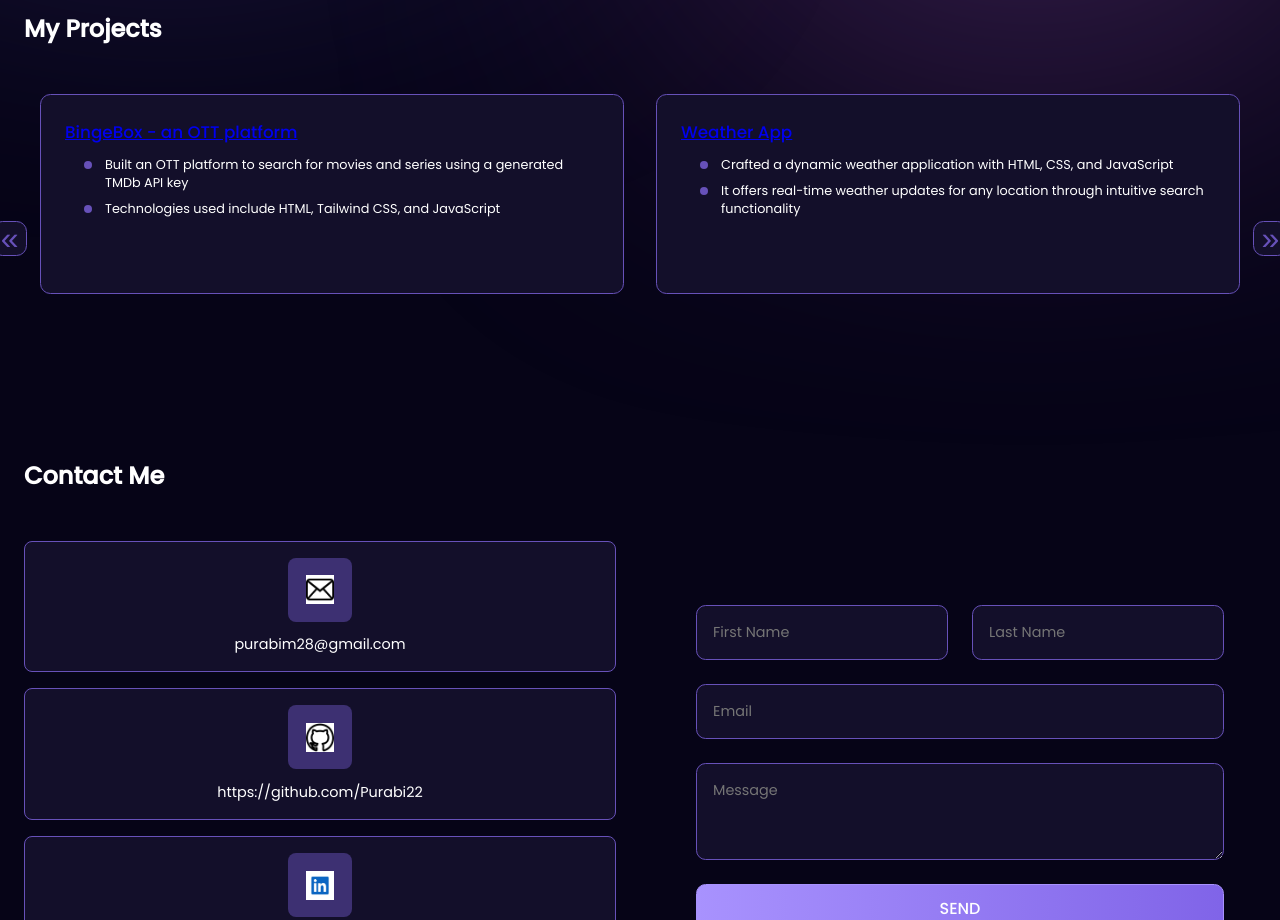
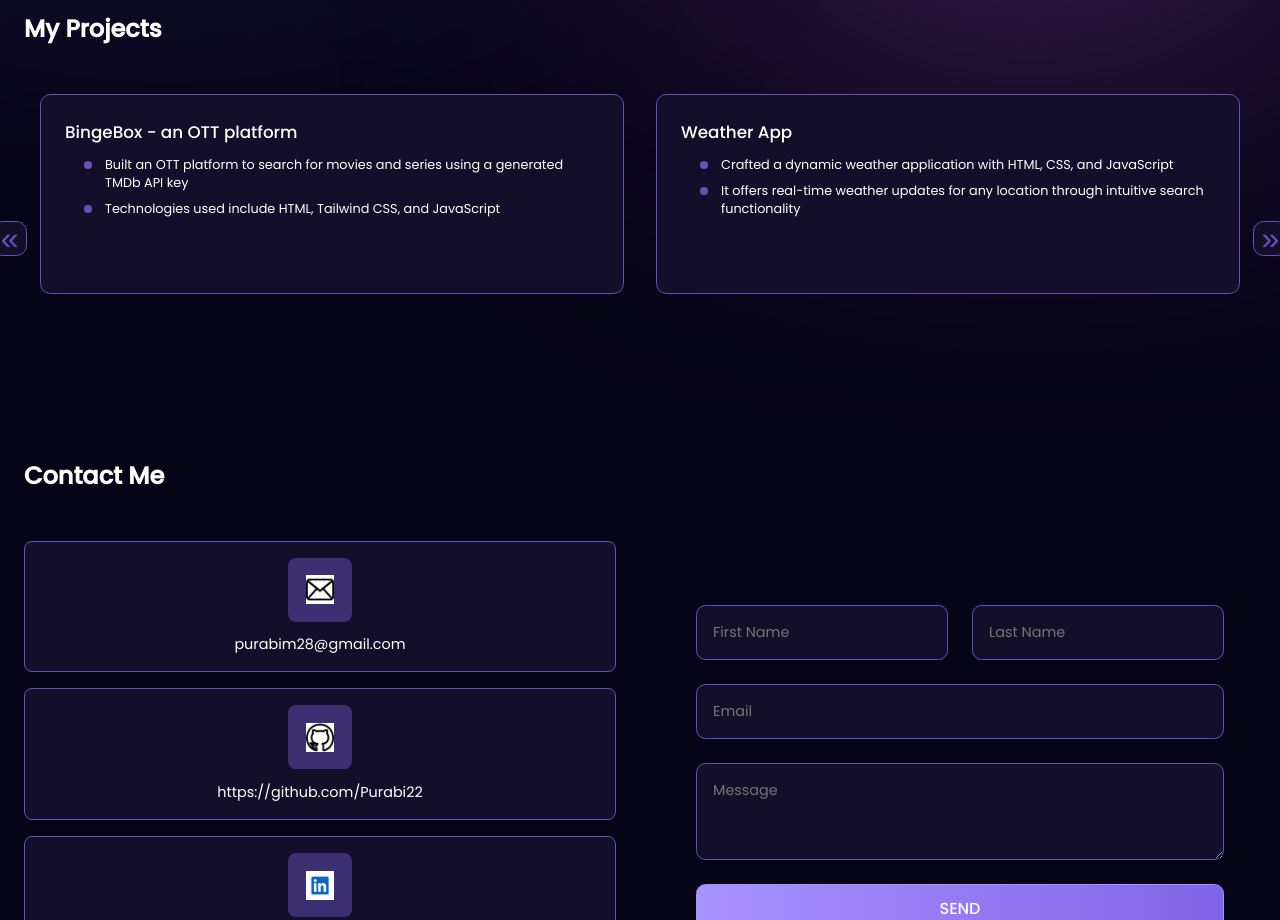
Before and after one commit to Purabi22/portfolio, a React (Create React App) app: page / in a window 1280 px wide. Shown: the part 1520-2440 px from the top of the page. Built offline with nearby package versions, Linux system fonts and the light colour scheme.

Commit message:
Update ProjectCard.css

```diff
--- a/src/components/ProjectCard.css
+++ b/src/components/ProjectCard.css
@@ -11,6 +11,14 @@
     font-size: 1.05rem;
     font-weight: 500;
     margin-bottom: 0.7rem;
+}
+.project-card h6 a {
+    color: white;
+    text-decoration: none; /* Optional: remove underline from links */
+}
+
+.project-card h6 a:hover {
+    text-decoration: underline; /* Optional: add underline on hover */
 }
 .project-card ul li {
     list-style: none;
```
